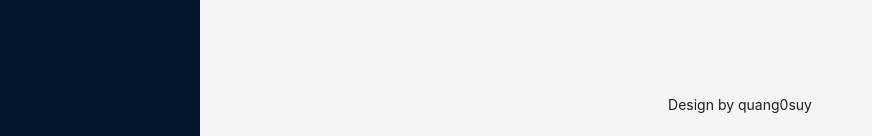
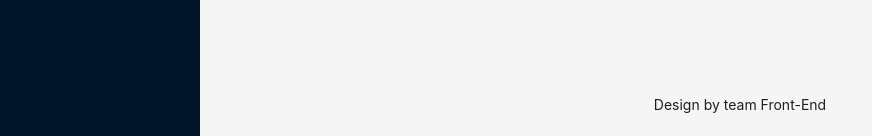
Before and after one commit to haxinh1/datn_fe, a React (Vite) app: page / in a window 1280 px wide. Shown: the part 661-797 px from the top of the page, without its empty margins (0-872 px from the left). Built offline with nearby package versions, Linux system fonts and the light colour scheme.

Commit message:
fix(admin): author desgin

```diff
--- a/src/layout/LayoutAdmin.jsx
+++ b/src/layout/LayoutAdmin.jsx
@@ -90,7 +90,7 @@ const LayoutAdmin = () => {
             <Outlet />
           </div>
         </Content>
-        <Footer style={{ textAlign: "center" }}>Design by quang0suy</Footer>
+        <Footer style={{ textAlign: "center" }}>Design by team Front-End</Footer>
       </Layout>
     </Layout>
   );
```
